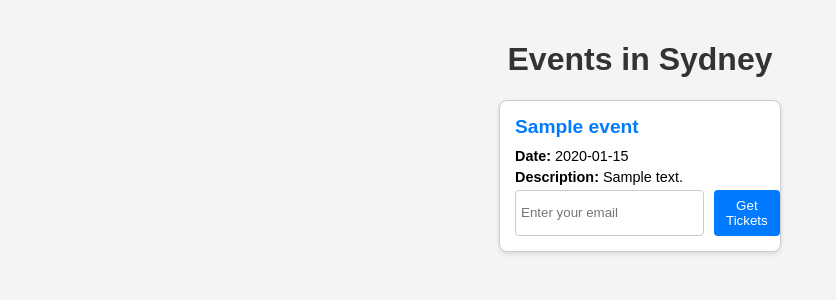
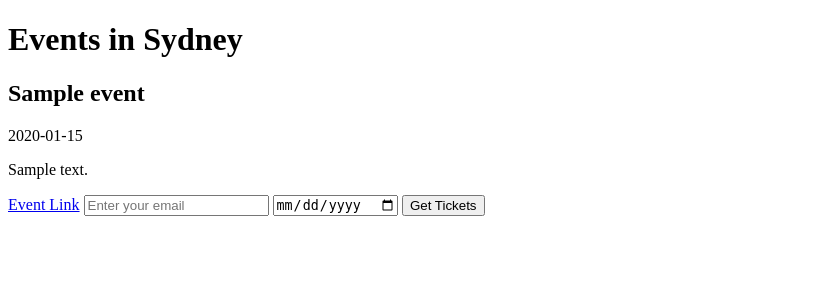
Before and after one commit to ManishGhildiyal/Assignment-, a Flask app: page / in a window 1280 px wide. Shown: the top 300 px of the page, without its empty margins (0-836 px from the left). Run offline with Flask 3, Linux system fonts and the light colour scheme; tables that the repository leaves empty hold one stand-in row (values such as "Sample post").

Commit message:
otp and dob

```diff
--- a/templates/index.html
+++ b/templates/index.html
@@ -1,16 +1,64 @@
 <!DOCTYPE html>
-<html lang="en">
+<html>
 <head>
-    <meta charset="UTF-8">
-    <meta name="viewport" content="width=device-width, initial-scale=1.0">
-    <title>Sydney Events</title>
-    <link rel="stylesheet" href="/static/css/styles.css">
+    <title>Events in Sydney</title>
+    <script>
+        async function requestTickets(eventUrl) {
+            const email = document.getElementById('email').value;
+            const dob = document.getElementById('dob').value;
+            if (!email || !dob) {
+                alert('Please enter email and date of birth.');
+                return;
+            }
+            const response = await fetch('/get_tickets', {
+                method: 'POST',
+                headers: { 'Content-Type': 'application/x-www-form-urlencoded' },
+                body: new URLSearchParams({ email, url: eventUrl, dob })
+            });
+            const result = await response.json();
+            if (result.message) {
+                document.getElementById('otp-section').style.display = 'block';
+                alert(result.message);
+            } else {
+                alert(result.error);
+            }
+        }
+        async function verifyOTP() {
+            const otp = document.getElementById('otp').value;
+            const response = await fetch('/verify_otp', {
+                method: 'POST',
+                headers: { 'Content-Type': 'application/x-www-form-urlencoded' },
+                body: new URLSearchParams({ otp })
+            });
+            const result = await response.json();
+            if (result.message) {
+                alert(result.message);
+                window.location.href = result.url;
+            } else {
+                alert(result.error);
+            }
+        }
+    </script>
 </head>
 <body>
     <h1>Events in Sydney</h1>
-    <div id="events-container">
-        <!-- Events will be dynamically inserted here -->
+    {% if error %}
+        <p style="color: red;">{{ error }}</p>
+    {% endif %}
+    {% for event in events %}
+        <div>
+            <h2>{{ event.name }}</h2>
+            <p>{{ event.date }}</p>
+            <p>{{ event.description }}</p>
+            <a href="{{ event.url }}">Event Link</a>
+            <input type="email" id="email" placeholder="Enter your email">
+            <input type="date" id="dob" placeholder="Date of Birth">
+            <button onclick="requestTickets('{{ event.url }}')">Get Tickets</button>
+        </div>
+    {% endfor %}
+    <div id="otp-section" style="display: none;">
+        <input type="text" id="otp" placeholder="Enter OTP">
+        <button onclick="verifyOTP()">Verify OTP</button>
     </div>
-    <script src="/static/js/scripts.js"></script>
 </body>
 </html>
```
